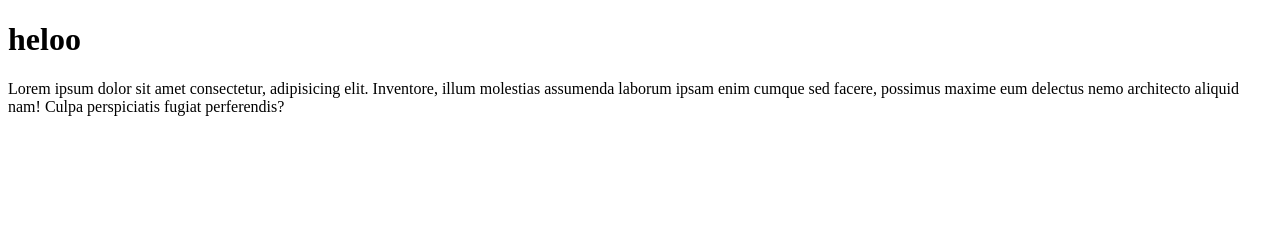
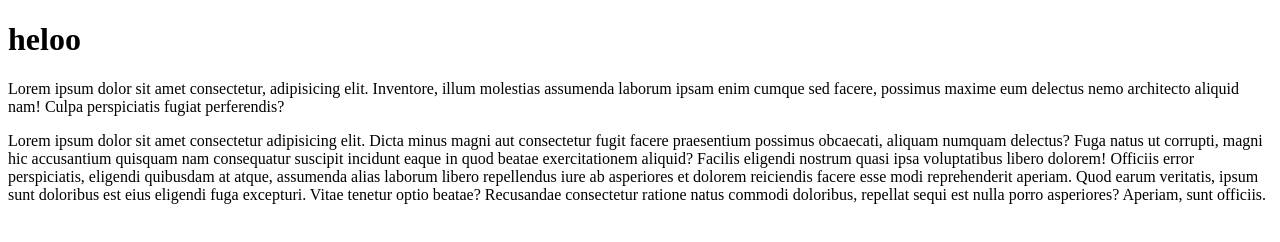
Before and after one commit to Lalisahu/navbar, a plain HTML site: page index.html in a window 1280 px wide. Drawn offline with Linux system fonts and the light colour scheme.

Commit message:
first coide

```diff
--- a/index.html
+++ b/index.html
@@ -8,5 +8,7 @@
 <body>
     <h1>heloo</h1>
     <p>Lorem ipsum dolor sit amet consectetur, adipisicing elit. Inventore, illum molestias assumenda laborum ipsam enim cumque sed facere, possimus maxime eum delectus nemo architecto aliquid nam! Culpa perspiciatis fugiat perferendis?</p>
+     <p>Lorem ipsum dolor sit amet consectetur adipisicing elit. Dicta minus magni aut consectetur fugit facere praesentium possimus obcaecati, aliquam numquam delectus? Fuga natus ut corrupti, magni hic accusantium quisquam nam consequatur suscipit incidunt eaque in quod beatae exercitationem aliquid? Facilis eligendi nostrum quasi ipsa voluptatibus libero dolorem! Officiis error perspiciatis, eligendi quibusdam at atque, assumenda alias laborum libero repellendus iure ab asperiores et dolorem reiciendis facere esse modi reprehenderit aperiam. Quod earum veritatis, ipsum sunt doloribus est eius eligendi fuga excepturi. Vitae tenetur optio beatae? Recusandae consectetur ratione natus commodi doloribus, repellat sequi est nulla porro asperiores? Aperiam, sunt officiis.</p>
+
 </body>
 </html>
```
